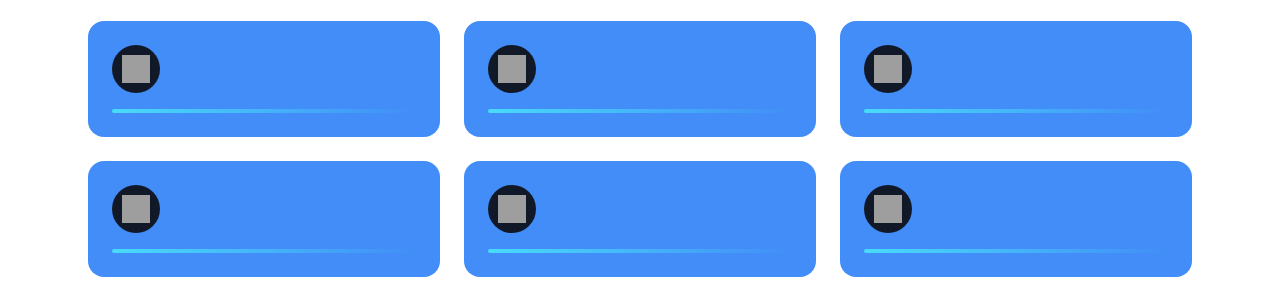
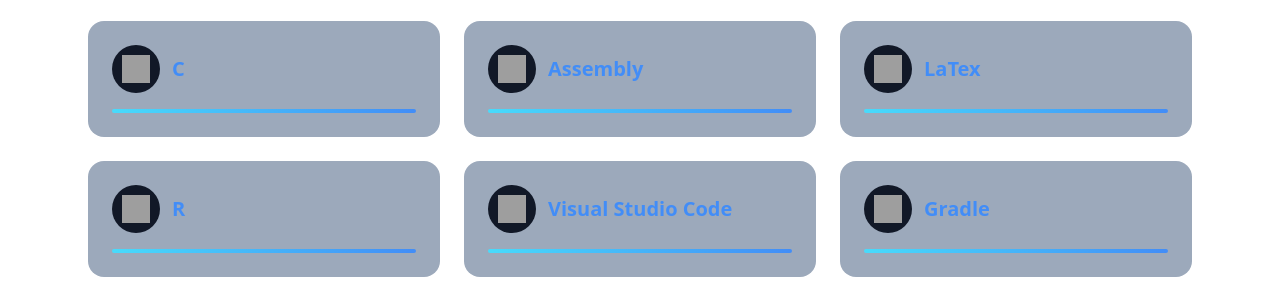
Before and after one commit to brynnmorrow/portfolio_website, a plain HTML site: page skills.html in a window 1280 px wide. Shown: the part 469-767 px from the top of the page. Drawn offline with nearby package versions, Linux system fonts and the light colour scheme; grey boxes are pictures that could not be loaded.

Commit message:
Working on style

```diff
--- a/skills.html
+++ b/skills.html
@@ -45,7 +45,7 @@
     .chip-active{ background:var(--brand); color:#0b1220; box-shadow:0 6px 18px rgba(76, 180, 241, 0.894); }
 
     /* Skill cards */
-    .skill-card{ background:#428df7; color:#e5e7eb; }
+    .skill-card{ background:#9ca9bb; color:#e5e7eb; }
     .skill-card h3{ color:var(--brand); }
     .accent{ height:4px; width:100%; border-radius:.5rem; background:linear-gradient(90deg,var(--brand-2),var(--brand)); }
   </style>
```
